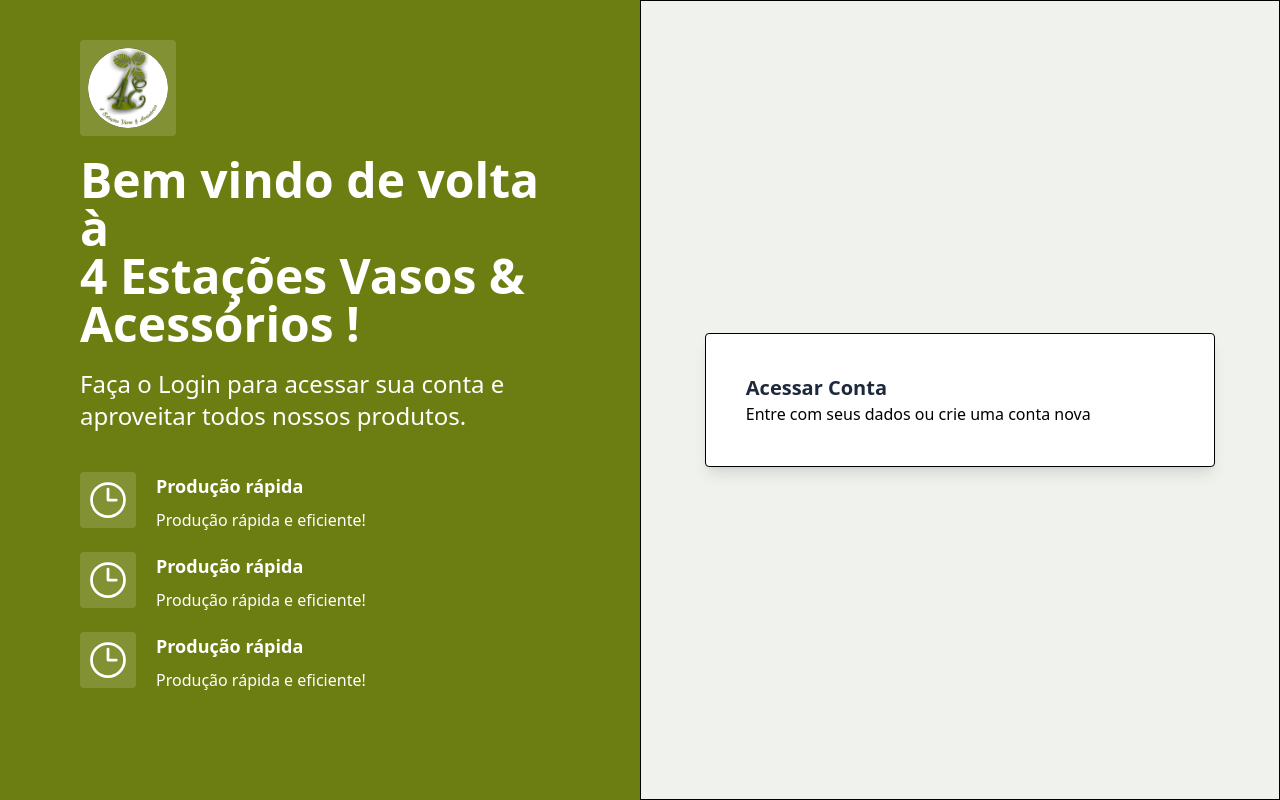
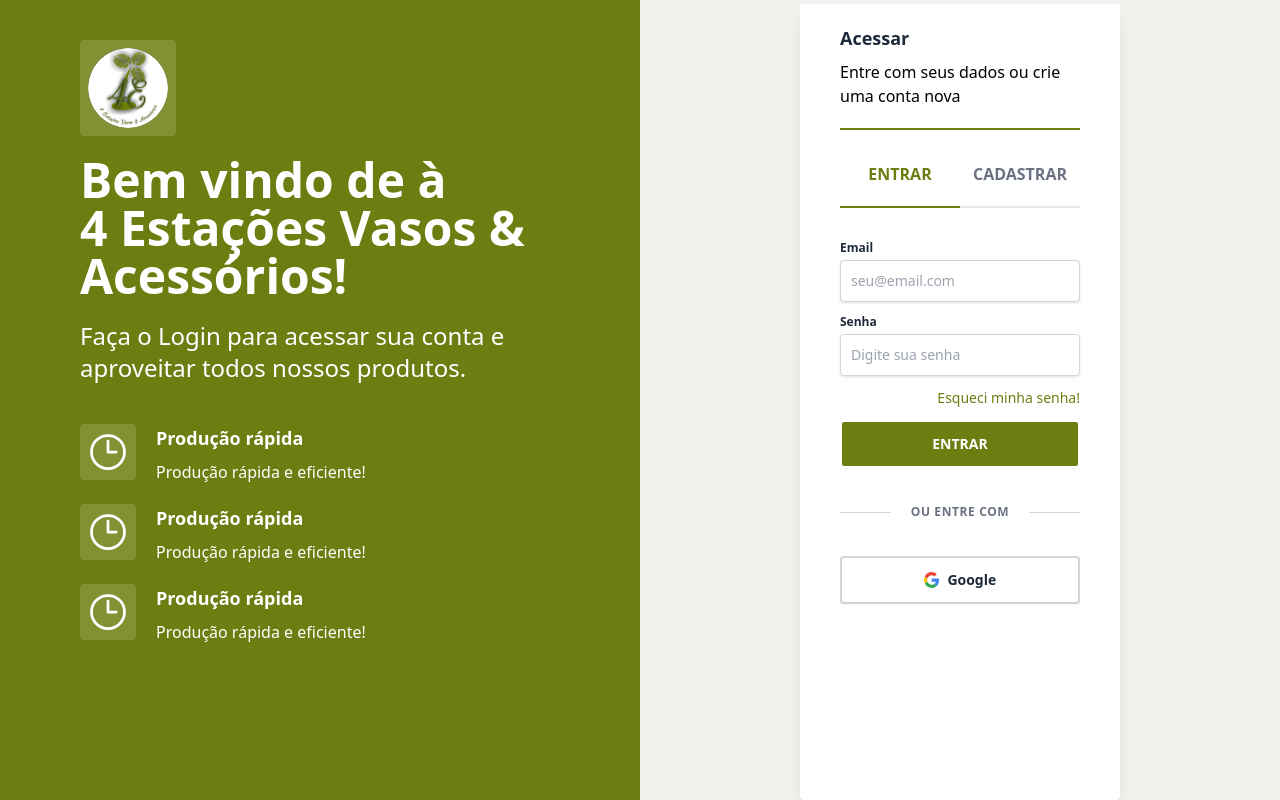
Before and after one commit to GeovaniSV/quatro-estacoes-frontend, a React (Vite) app: page /login in a window 1280 px wide. Built offline with nearby package versions, Linux system fonts and the light colour scheme.

Commit message:
Feature: Static Login Page

```diff
--- a/package.json
+++ b/package.json
@@ -12,10 +12,13 @@
   "dependencies": {
     "@heroicons/react": "^2.2.0",
     "@tailwindcss/vite": "^4.1.18",
+    "axios": "^1.13.6",
+    "formik": "^2.4.9",
     "react": "^19.2.0",
     "react-dom": "^19.2.0",
     "react-router-dom": "^7.13.0",
-    "tailwindcss": "^4.1.18"
+    "tailwindcss": "^4.1.18",
+    "toastify-react-native": "^7.2.3"
   },
   "devDependencies": {
     "@eslint/js": "^9.39.1",
--- a/src/pages/Login.tsx
+++ b/src/pages/Login.tsx
@@ -1,14 +1,70 @@
 import ButtonField from '../components/ui/ButtonField'
 import SocialButtonField from '../components/ui/SocialButtonField'
 import TextField from '../components/ui/TextField'
-import logo from '../../public/quatro_estacoes_logo.jpg'
+import logo from '/quatro_estacoes_logo.jpg'
+import { useState, type ChangeEvent } from 'react'
+import { api } from '../services/api'
+import { useNavigate } from 'react-router-dom'
 
 import { ClockIcon } from '@heroicons/react/24/outline'
 
 function Login() {
+	const navigate = useNavigate()
+	const [campButtons, setCampButtons] = useState(false)
+	const [loginInput, setLoginInput] = useState({
+		email: '',
+		password: '',
+	})
+	const [registerInputs, setRegisterInputs] = useState({
+		userName: '',
+		email: '',
+		password: '',
+		cpf: '',
+		fone: '',
+	})
+
+	const login = async () => {
+		console.log(loginInput)
+		try {
+			console.log(loginInput)
+			const response = await api.post('/auth/login', {
+				email: loginInput.email,
+				password: loginInput.password,
+			})
+
+			console.log(response)
+		} catch (error) {
+			console.log(error)
+		}
+	}
+
+	const register = async () => {
+		try {
+			const data = await api.post('/auth/register', {
+				userName: registerInputs.userName,
+				email: registerInputs.email,
+				password: registerInputs.password,
+				cpf: registerInputs.cpf,
+				fone: registerInputs.fone,
+			})
+
+			setRegisterInputs({
+				userName: '',
+				email: '',
+				password: '',
+				cpf: '',
+				fone: '',
+			})
+
+			console.log(data)
+		} catch (error) {
+			console.log(error)
+		}
+	}
+
 	return (
-		<main className="bg-background flex h-screen">
-			<div className="bg-contrast flex h-full w-2/4 items-center justify-center gap-5">
+		<main className="bg-background grid h-screen grid-cols-2 overflow-hidden">
+			<div className="bg-contrast flex items-center justify-center gap-5">
 				<div className="h-[90%] w-3/4">
 					<div className="bg-contrastLight h-24 w-24 rounded-sm p-2">
 						<img
@@ -20,10 +76,10 @@
 
 					<div className="mt-5">
 						<p className="font-bold text-white md:text-3xl lg:text-5xl">
-							Bem vindo de volta à
+							Bem vindo de à
 						</p>
 						<p className="font-bold text-white md:text-3xl lg:text-5xl">
-							4 Estações Vasos & Acessórios !
+							4 Estações Vasos & Acessórios!
 						</p>
 
 						<p className="mt-5 text-white md:text-lg lg:text-2xl">
@@ -76,13 +132,179 @@
 				</div>
 			</div>
 
-			<div className="bg-background flex w-1/2 items-center justify-center border">
-				<form
-					action=""
-					className="w-4/5 rounded-sm border bg-white p-10 shadow-lg">
-					<h1 className="text-inputText text-xl font-bold">Acessar Conta</h1>
-					<p>Entre com seus dados ou crie uma conta nova</p>
-				</form>
+			<div className="bg-background flex justify-center">
+				<div className="mt-1 w-[50%] rounded-sm bg-white px-10 py-5 shadow-lg">
+					<div className="flex flex-col gap-2">
+						{campButtons ? (
+							<>
+								<h1 className="text-inputText text-lg font-bold">
+									Criar conta
+								</h1>
+								<p className="text-md">
+									Preencha seus dados para começar a comprar
+								</p>
+							</>
+						) : (
+							<>
+								<h1 className="text-inputText text-lg font-bold">Acessar</h1>
+								<p className="text-md">
+									Entre com seus dados ou crie uma conta nova
+								</p>
+							</>
+						)}
+						<hr className="border-contrast my-3 border-t-2" />
+					</div>
+
+					<div className="mt-5 grid grid-cols-2 text-center">
+						<button
+							className={`${!campButtons ? 'text-contrast' : 'text-gray-500'} text-md cursor-pointer font-bold duration-500 ease-in-out`}
+							type="button"
+							onClick={() => setCampButtons(false)}>
+							ENTRAR
+						</button>
+						<button
+							className={`${!campButtons ? 'text-gray-500' : 'text-contrast'} text-md cursor-pointer font-bold duration-500 ease-in-out`}
+							type="button"
+							onClick={() => setCampButtons(true)}>
+							CADASTRAR
+						</button>
+						<hr
+							className={`${campButtons ? 'border-gray-200' : 'border-contrast'} my-5 border-t-2 duration-500 ease-in-out`}
+						/>
+						<hr
+							className={`${!campButtons ? 'border-gray-200' : 'border-contrast'} my-5 border-t-2 duration-500 ease-in-out`}
+						/>
+					</div>
+
+					{!campButtons && (
+						<form
+							onSubmit={login}
+							className="mt-3 flex flex-col gap-3">
+							<TextField
+								label="Email"
+								placeholder="seu@email.com"
+								value={loginInput.email}
+								onChange={(e: ChangeEvent<HTMLInputElement>) =>
+									setLoginInput({ ...loginInput, email: e.target.value })
+								}
+							/>
+
+							<TextField
+								label="Senha"
+								type="password"
+								placeholder="Digite sua senha"
+								value={loginInput.password}
+								onChange={(e: ChangeEvent<HTMLInputElement>) =>
+									setLoginInput({ ...loginInput, password: e.target.value })
+								}
+							/>
+
+							<div className="flex justify-end">
+								<a
+									href="#"
+									className="text-contrast text-sm font-medium">
+									Esqueci minha senha!
+								</a>
+							</div>
+
+							<ButtonField
+								type="submit"
+								title="ENTRAR"
+								typeField="contrast"
+							/>
+
+							<div className="relative my-6 flex items-center">
+								<div className="grow border-t border-gray-300"></div>
+								<span className="mx-5 shrink text-xs font-bold tracking-wider text-gray-500 uppercase">
+									Ou entre com
+								</span>
+								<div className="grow border-t border-gray-300"></div>
+							</div>
+
+							<SocialButtonField
+								icon="google"
+								title="Google"
+								type="button"
+							/>
+						</form>
+					)}
+
+					{campButtons && (
+						<form
+							onSubmit={register}
+							className="flex flex-col gap-3">
+							<TextField
+								label="Nome completo"
+								placeholder="Digite seu nome"
+								value={registerInputs.userName}
+								onChange={(e: ChangeEvent<HTMLInputElement>) =>
+									setRegisterInputs({
+										...registerInputs,
+										userName: e.target.value,
+									})
+								}
+							/>
+
+							<TextField
+								label="Email"
+								placeholder="exemplo@gmail.com"
+								value={registerInputs.email}
+								onChange={(e: ChangeEvent<HTMLInputElement>) =>
+									setRegisterInputs({
+										...registerInputs,
+										email: e.target.value,
+									})
+								}
+							/>
+
+							<TextField
+								label="Senha"
+								type="password"
+								placeholder="Digite sua senha"
+								value={registerInputs.password}
+								onChange={(e: ChangeEvent<HTMLInputElement>) =>
+									setRegisterInputs({
+										...registerInputs,
+										password: e.target.value,
+									})
+								}
+							/>
+
+							<TextField
+								label="CPF"
+								placeholder="000.000.000-00"
+								value={registerInputs.cpf}
+								onChange={(e: ChangeEvent<HTMLInputElement>) =>
+									setRegisterInputs({ ...registerInputs, cpf: e.target.value })
+								}
+							/>
+
+							<TextField
+								label="Telefone"
+								placeholder="(99) 9 9999-9999"
+								value={registerInputs.fone}
+								onChange={(e: ChangeEvent<HTMLInputElement>) =>
+									setRegisterInputs({ ...registerInputs, fone: e.target.value })
+								}
+							/>
+
+							<ButtonField
+								title="Criar"
+								typeField="contrast"
+							/>
+
+							<hr className="mt-2 border-t border-gray-200" />
+							<p className="text-textBtnSocialMedia text-center text-sm">
+								Já tem uma conta?{' '}
+								<button
+									className="text-contrast cursor-pointer font-bold"
+									onClick={() => setCampButtons(false)}>
+									Entre!
+								</button>
+							</p>
+						</form>
+					)}
+				</div>
 			</div>
 		</main>
 	)
--- /dev/null
+++ b/src/pages/forms/RegisterForm.tsx
@@ -0,0 +1,88 @@
+import TextField from '../../components/ui/TextField'
+import ButtonField from '../../components/ui/ButtonField'
+import { Formik } from 'formik'
+
+function RegisterForm() {
+	return (
+		<Formik
+			initialValues={{
+				userName: '',
+				email: '',
+				password: '',
+				cpf: '',
+				fone: '',
+			}}
+			validate={(values) => {
+				const errors = { email: '' }
+				if (!values.email) {
+					errors.email = 'Required'
+				} else if (
+					!/^[A-Z0-9._%+-]+@[A-Z0-9.-]+\.[A-Z]{2,}$/i.test(values.email)
+				) {
+					errors.email = 'Invalid email address'
+				}
+				return errors
+			}}
+			onSubmit={(values, { setSubmitting }) => {
+				setTimeout(() => {
+					alert(JSON.stringify(values, null, 2))
+					setSubmitting(false)
+				}, 400)
+			}}>
+			{({
+				values,
+				errors,
+				touched,
+				handleChange,
+				handleBlur,
+				handleSubmit,
+				isSubmitting,
+				/* and other goodies */
+			}) => (
+				<form className="flex flex-col gap-3">
+					<TextField
+						label="Nome completo"
+						placeholder="Digite seu nome"
+						name="userName"
+						value={values.userName}
+						onChange={handleChange}
+						onBlur={handleBlur}
+						error={errors.email}
+					/>
+
+					<TextField
+						label="Email"
+						placeholder="exemplo@gmail.com"
+						name="email"
+						onChange={handleChange}
+						onBlur={handleBlur}
+						value={values.email}
+					/>
+
+					<TextField
+						label="Senha"
+						type="password"
+						placeholder="Digite sua senha"
+					/>
+
+					<TextField
+						label="CPF"
+						placeholder="000.000.000-00"
+					/>
+
+					<TextField
+						label="Telefone"
+						placeholder="(99) 9 9999-9999"
+					/>
+
+					<ButtonField
+						title="Criar"
+						typeField="contrast"
+					/>
+				</form>
+			)}
+		</Formik>
+	)
+}
+
+export default RegisterForm
--- /dev/null
+++ b/src/services/api.tsx
@@ -0,0 +1,7 @@
+import axios from 'axios'
+
+const api = axios.create({
+	baseURL: 'http://localhost:3333',
+})
+
+export { api }
```
Also changed, not shown: 1 other file (tests, documents, lock files or other folders).
